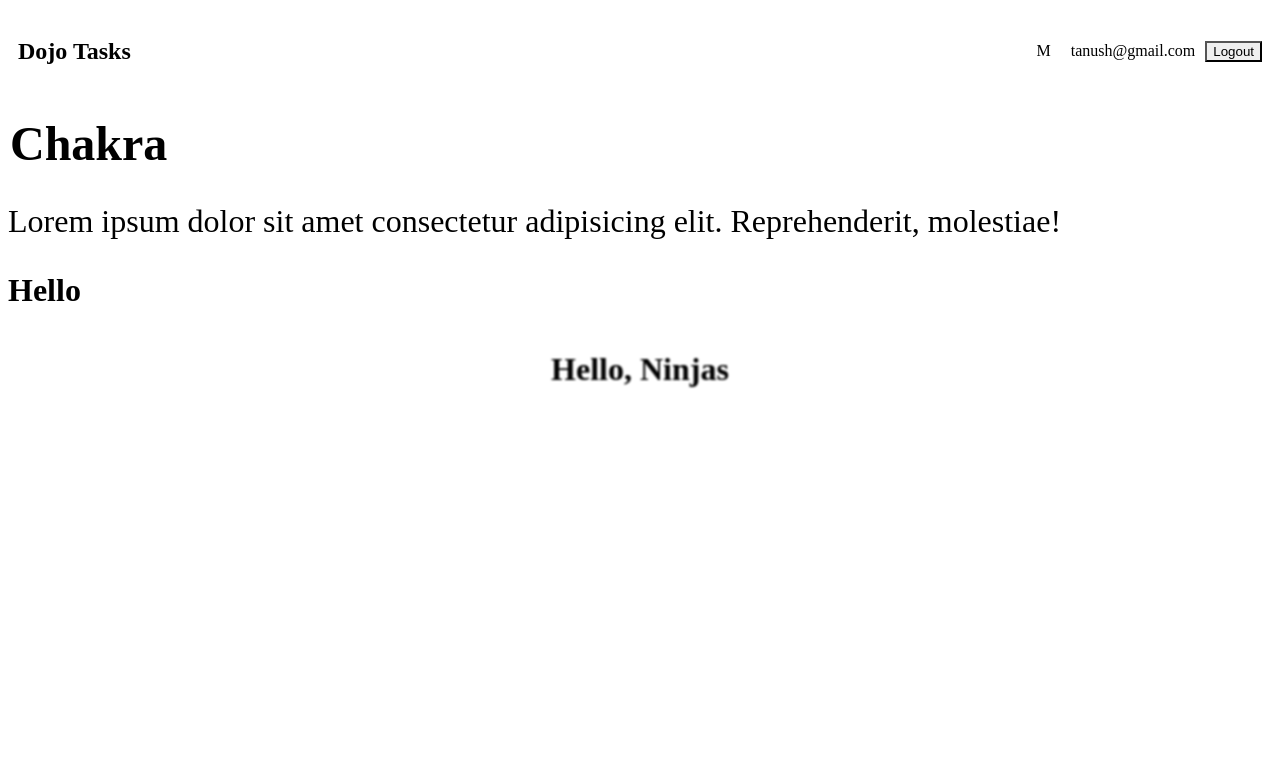
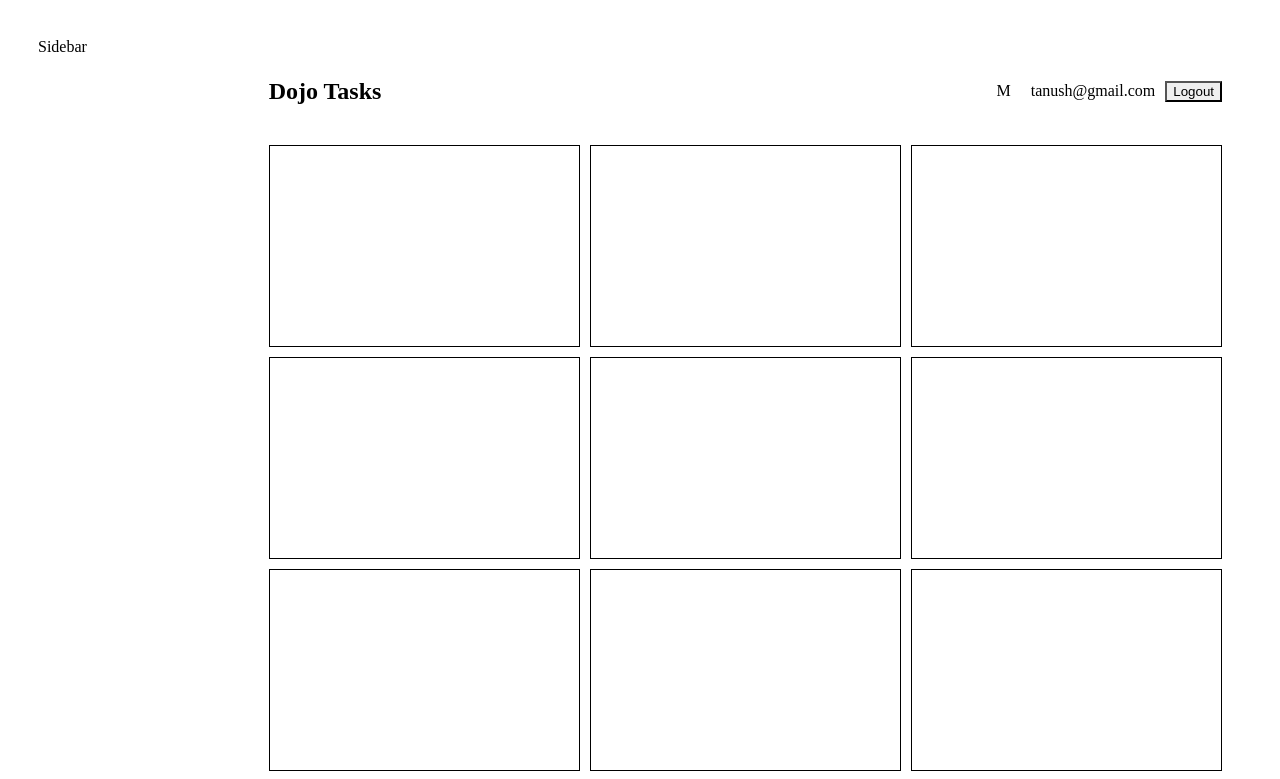
Before and after one commit to tentacle-dev/Chakra-UI-Tutorial, a React (Vite) app: page / in a window 1280 px wide. Shown: the top 779 px of the page. Built offline with nearby package versions, Linux system fonts and the light colour scheme; the HTML template or start-up script is replaced by a standard one.

Commit message:
Grid and SimpleGrid

```diff
--- a/src/components/Navbar.jsx
+++ b/src/components/Navbar.jsx
@@ -9,7 +9,7 @@
         <HStack spacing={10}>
             <Box bg="gray.200" p="10px">M</Box>
             <Text>tanush@gmail.com</Text>
-            <Button>Logout</Button>
+            <Button colorScheme="purple">Logout</Button>
         </HStack>
 
     </Flex>
--- a/src/layouts/RootLayout.jsx
+++ b/src/layouts/RootLayout.jsx
@@ -1,11 +1,26 @@
+import { Grid, GridItem } from "@chakra-ui/layout"
 import { Outlet } from "react-router-dom"
 import Navbar from "../components/Navbar"
 
 export default function RootLayout() {
   return (
-    <div>
-      <Navbar />
-      <Outlet />
-    </div>
+    <Grid templateColumns="repeat(6,1fr)" alignItems="top">
+      <GridItem
+      as="asign"
+      colSpan="1"
+      bg="purple.400"
+      minHeight="100hv"
+      p="30px"
+      >
+        <span>Sidebar</span>
+      </GridItem>
+      <GridItem as="main"
+      p="40px"
+      colSpan="5"
+      >
+        <Navbar />
+        <Outlet />
+      </GridItem>
+    </Grid>
   )
 }
--- a/src/pages/Dashboard.jsx
+++ b/src/pages/Dashboard.jsx
@@ -1,34 +1,23 @@
-import { Box, Container, Heading, Text } from "@chakra-ui/layout";
+import { Box, Container, Heading, SimpleGrid, Text } from "@chakra-ui/layout";
 
 export default function Dashboard() {
-  const boxStyles = {
-    p: "10px",
-    bgColor:"purple.400",
-    m:"10px",
-    textAlign:"Center",
-    filter:'blur(1px)',
-    ':hover' : {
-      color : 'black',
-      fontWeight:'900',
-      bg:'blue.200'
+  return(
+    <SimpleGrid columns={4} p={10} spacing={10} minChildWidth="300px">
+      <Box bg="white" h="200px" border="1px solid"></Box>
+      <Box bg="white" h="200px" border="1px solid"></Box>
+      <Box bg="white" h="200px" border="1px solid"></Box>
+      <Box bg="white" h="200px" border="1px solid"></Box>
 
-    }
+      <Box bg="white" h="200px" border="1px solid"></Box>
+      <Box bg="white" h="200px" border="1px solid"></Box>
+      <Box bg="white" h="200px" border="1px solid"></Box>
+      <Box bg="white" h="200px" border="1px solid"></Box>
 
-  }
-  return(
-    <Container as="h1" maxWidth="4x1">
-      <Heading m={2}>
-        Chakra
-      </Heading>
-      <Text color={"blueviolet.50"} fontWeight={500}>Lorem ipsum dolor sit amet consectetur adipisicing elit. Reprehenderit, molestiae!</Text>
-      <Box>
-        <Text>Hello</Text>
-      </Box>
+      <Box bg="white" h="200px" border="1px solid"></Box>
+      <Box bg="white" h="200px" border="1px solid"></Box>
+      <Box bg="white" h="200px" border="1px solid"></Box>
+      <Box bg="white" h="200px" border="1px solid"></Box>
 
-      <Box sx={boxStyles}>
-        Hello, Ninjas
-
-      </Box>
-    </Container>
+    </SimpleGrid>
   )
 }
```
